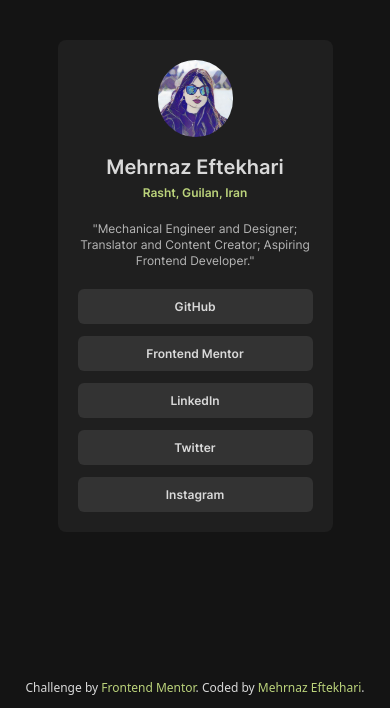
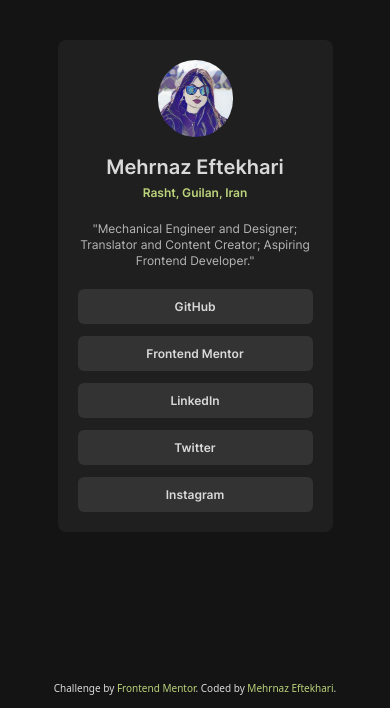
Before and after one commit to mehrnaz98/social-link-profile, a Vue app: page / in a window 390 px wide. Shown: the part 136-844 px from the top of the page. Built offline with nearby package versions, Linux system fonts and the light colour scheme; no server answers.

Commit message:
Update App.vue

```diff
--- a/src/App.vue
+++ b/src/App.vue
@@ -3,7 +3,9 @@
     class="relative flex flex-col justify-center items-center h-screen bg-[#141414]"
   >
     <BaseCard />
-    <div class="absolute bottom-3 text-[#D9D9D9] text-xs">
+    <div
+      class="absolute bottom-3 text-[#D9D9D9] sm:text-xs text-[10px] text-center"
+    >
       Challenge by
       <a
         href="https://www.frontendmentor.io?ref=challenge"
```
